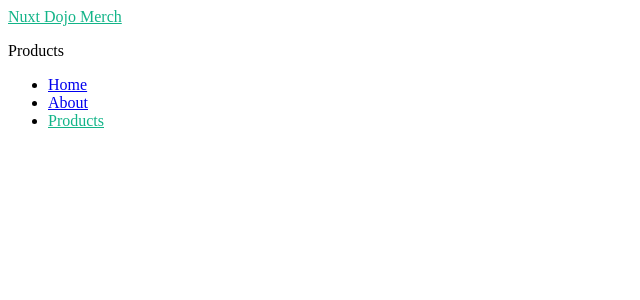
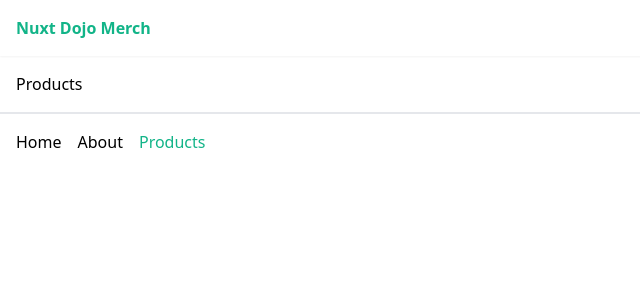
Before and after one commit to DavileGonzaPe/nuxt-dojo, a Nuxt app: page /products in a window 1280 px wide. Shown: the top 300 px of the page, without its empty margins (0-640 px from the left). Built offline with nearby package versions, Linux system fonts and the light colour scheme.

Commit message:
Adding Tailwing CSS

```diff
--- a/layouts/default.vue
+++ b/layouts/default.vue
@@ -1,9 +1,9 @@
 <template>
     <div>
-        <header>
-            <nav>
-                <NuxtLink to="/">Nuxt Dojo</NuxtLink>
-                <ul>
+        <header class="shadow-sm bg-white">
+            <nav class="container mx-auto p-4 flex justify-between">
+                <NuxtLink to="/" class="font-bold">Nuxt Dojo</NuxtLink>
+                <ul class="flex gap-4">
                     <li><NuxtLink to="/">Home</NuxtLink></li>
                     <li><NuxtLink to="/about">About</NuxtLink></li>
                     <li><NuxtLink to="/products">Products</NuxtLink></li>
@@ -12,7 +12,7 @@
         </header>
 
         <!-- Output the page content -->
-        <div>
+        <div class="container mx-auto p-4">
             <slot />
         </div>
     </div>
--- a/layouts/products.vue
+++ b/layouts/products.vue
@@ -1,18 +1,18 @@
 <template>
     <div>
-        <header>
-            <nav>
-                <NuxtLink to="/products">Nuxt Dojo Merch</NuxtLink>
+        <header class="shadow-sm bg-white">
+            <nav class="container mx-auto p-4">
+                <NuxtLink to="/products" class="font-bold">Nuxt Dojo Merch</NuxtLink>
             </nav>
         </header>
 
         <!-- Output the page content -->
-        <div>
+        <div class="container mx-auto p-4">
             <slot />
         </div>
 
-        <footer>
-            <ul>
+        <footer class="container mx-auto p-4 flex justify-between border-t-2">
+            <ul class="flex gap-4">
                 <li><NuxtLink to="/">Home</NuxtLink></li>
                 <li><NuxtLink to="/about">About</NuxtLink></li>
                 <li><NuxtLink to="/products">Products</NuxtLink></li>
--- a/nuxt.config.ts
+++ b/nuxt.config.ts
@@ -1,4 +1,6 @@
 // https://nuxt.com/docs/api/configuration/nuxt-config
 export default defineNuxtConfig({
-
+    modules: [
+        '@nuxtjs/tailwindcss'
+      ]
 })
--- a/package.json
+++ b/package.json
@@ -9,6 +9,7 @@
     "postinstall": "nuxt prepare"
   },
   "devDependencies": {
+    "@nuxtjs/tailwindcss": "^6.6.8",
     "@types/node": "^18",
     "nuxt": "^3.4.3"
   }
```
Also changed, not shown: 1 other file (tests, documents, lock files or other folders).
